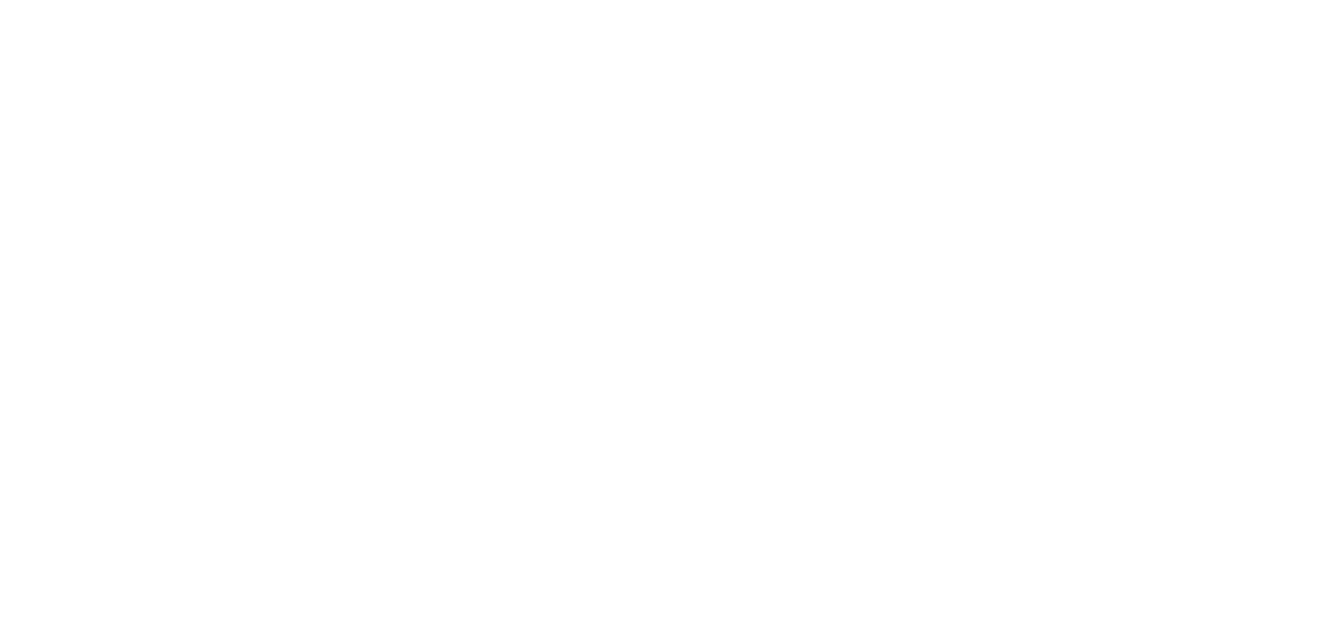
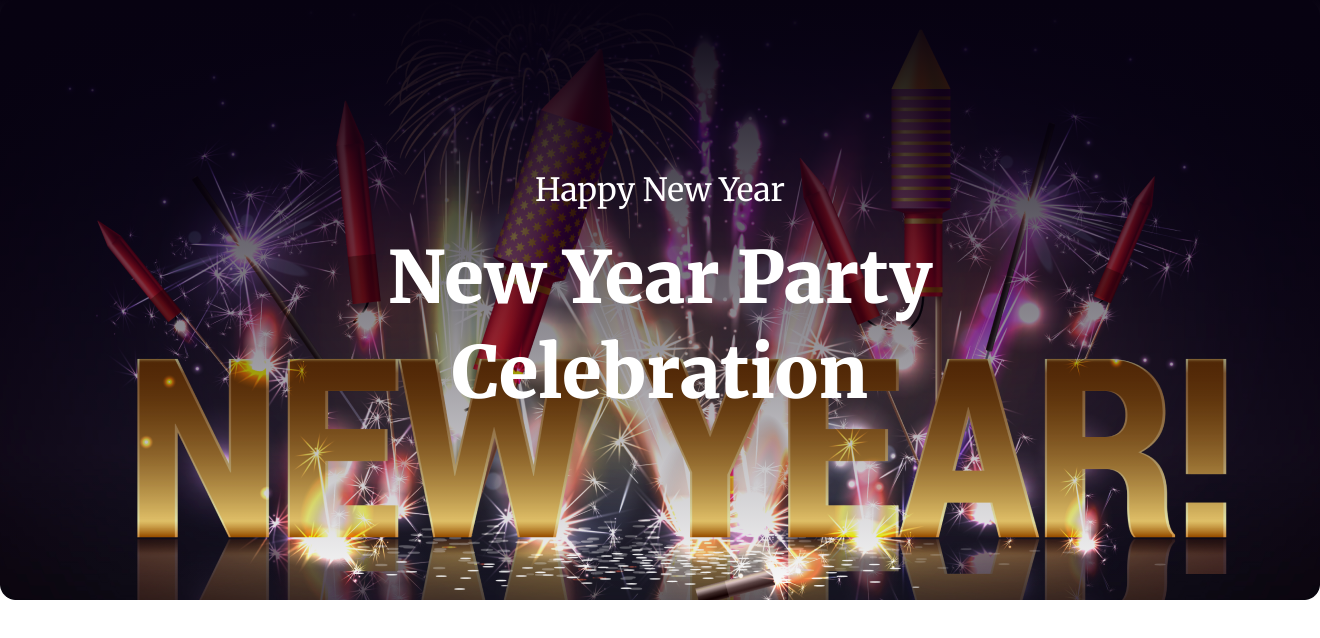
Before and after one commit to kaliimran/new-year-assignment, a plain HTML site: page index.html in a window 1280 px wide. Shown: the whole page, 1320 px wide, since content can reach past the window. Drawn offline with Linux system fonts and the light colour scheme.

Commit message:
first banner complete

```diff
--- a/index.html
+++ b/index.html
@@ -1,12 +1,23 @@
 <!DOCTYPE html>
 <html lang="en">
+
 <head>
     <meta charset="UTF-8">
     <meta name="viewport" content="width=device-width, initial-scale=1.0">
     <title>New year Title</title>
+    <link rel="preconnect" href="https://fonts.googleapis.com">
+    <link rel="preconnect" href="https://fonts.gstatic.com" crossorigin>
+    <link href="https://fonts.googleapis.com/css2?family=Merriweather:wght@400;900&display=swap" rel="stylesheet">
     <link rel="stylesheet" href="style.css">
 </head>
+
 <body>
+    <header class="header-content">
+        <h4 class="happy-title">Happy New Year</h4>
+        <h1 class="happy-celebration">New Year Party <br>Celebration</h1>
+    </header>
+    <main></main>
+    <footer></footer>
+</body>
 
-</body>
 </html>
--- a/style.css
+++ b/style.css
@@ -0,0 +1,37 @@
+* {
+    margin: 0;
+    padding: 0;
+}
+
+body {
+    width: 1320px;
+    margin: 0px auto;
+}
+
+/* header style */
+
+.header-content {
+    background-image:linear-gradient(180deg, #070211 0%, rgba(7, 2, 17, 0.00) 100%) , url(images/Banner\ Image.png);
+    height: 600px;
+}
+
+.happy-title {
+    color: #FFF;
+    text-align: center;
+    font-family: 'Merriweather', serif;
+    font-size: 32px;
+    font-weight: 400;
+    padding-top: 170px;
+    padding-bottom: 20px;
+}
+
+.happy-celebration {
+    color: #FFF;
+    font-family: 'Merriweather', serif;
+    font-size: 72px;
+    font-style: normal;
+    font-weight: 900;
+    line-height: 95px;
+    text-align: center;
+    padding: 0px 144px;
+}
```
